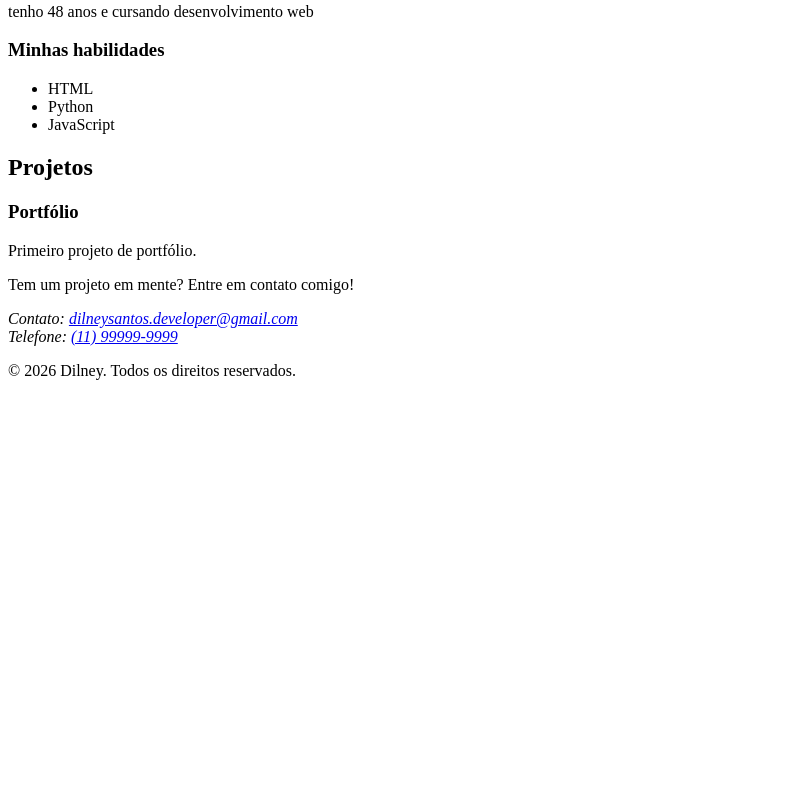
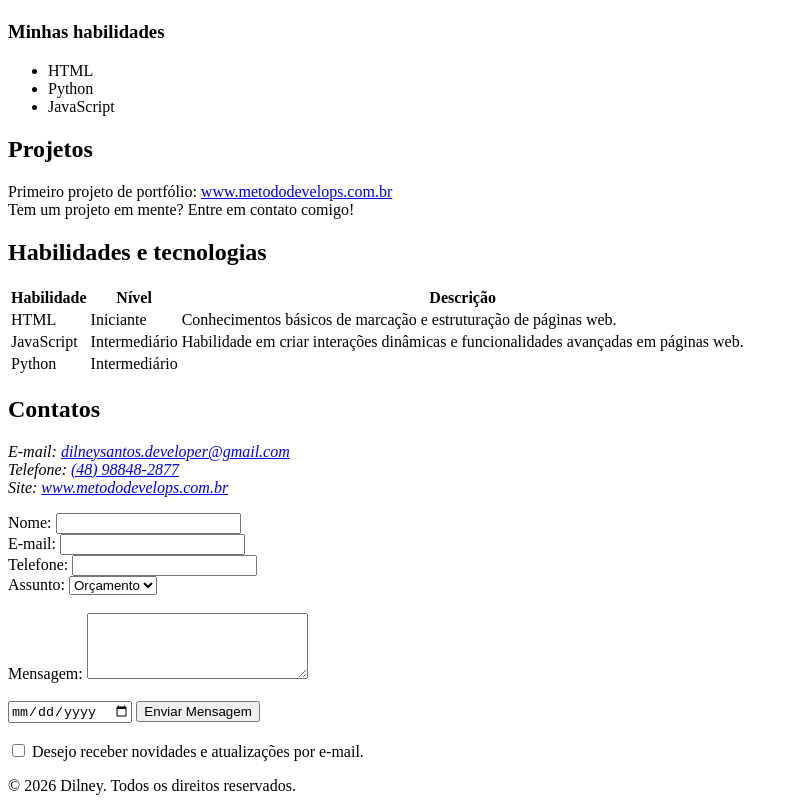
Before and after one commit to DilnSant/site, a plain HTML site: page index.html in a window 1280 px wide. Shown: the part 520-1331 px from the top of the page, without its empty margins (0-799 px from the left). Before the commit the page ends 916 px from the top, so only its background shows below. Drawn offline with Linux system fonts and the light colour scheme.

Commit message:
V2 _Formulário e Tabela

```diff
--- a/index.html
+++ b/index.html
@@ -16,7 +16,6 @@
                     <li><a href="#Sobre-mim">Sobre mim</a></li>
                     <li><a href="#Projetos">Projetos</a></li>
                     <li><a href="#Contatos">Contatos</a></li>
-                    <li><a href="http://metododevelops.com.br/" target="_blank">Metododevelops</a></li>
                </ul>
           </nav>
      </header>
@@ -48,18 +47,53 @@
 
           <h2>Projetos</h2>
           <article>
-               <h3>Portfólio</h3>
-               <p>Primeiro projeto de portfólio.</p>
+               <p>
+                    Primeiro projeto de portfólio: <a href="http://metododevelops.com.br/"
+                         target="_blank">www.metododevelops.com.br</a>
+                    <br> Tem um projeto em mente? Entre em contato comigo!
+               </p>
           </article>
-
      </section>
 
+     <section id="habilidades">
+          <h2>Habilidades e tecnologias</h2>
 
-     <section>
-          <p>Tem um projeto em mente? Entre em contato comigo!</p>
+          <table>
+               <thead>
+                    <tr>
+                         <th>Habilidade</th>
+                         <th>Nível</th>
+                         <th>Descrição</th>
+
+                    </tr>
+               </thead>
+
+               <tbody>
+                    <tr>
+                         <td>HTML</td>
+                         <td>Iniciante</td>
+                         <td>Conhecimentos básicos de marcação e estruturação de páginas web.</td>
+                    </tr>
+
+                    <tr>
+                         <td>JavaScript</td>
+                         <td>Intermediário</td>
+                         <td>Habilidade em criar interações dinâmicas e funcionalidades avançadas em páginas web.</td>
+                    </tr>
+                    <tr>
+                         <td>Python</td>
+                         <td>Intermediário</td>
+                    </tr>
+               </tbody>
+          </table>
+
+          </ul>
+
+          <h2>Contatos</h2>
           <address id="Contatos">
-               <p>Contato: <a href="mailto:dilneysantos.developer@gmail.com">dilneysantos.developer@gmail.com</a><br>
-                    Telefone: <a href="tel:+55148988482877">(11) 99999-9999</a>
+               <p>E-mail: <a href="mailto:dilneysantos.developer@gmail.com">dilneysantos.developer@gmail.com</a><br>
+                    Telefone: <a href="tel:+55148988482877">(48) 98848-2877</a><br>
+                    Site: <a href="http://metododevelops.com.br/" target="_blank">www.metododevelops.com.br</a>
                </p>
 
                </p>
@@ -67,6 +101,41 @@
      </section>
 
      <footer>
+
+          <form action="">
+
+               <label for="nome">Nome:</label>
+               <input type="text" id="nome" name="nome" required><br>
+
+               <label for="email">E-mail:</label>
+               <input type="email" id="email" name="email" required><br>
+
+               <label for="telefone">Telefone:</label>
+               <input type="tel" id="telefone" name="telefone"><br>
+
+               <label for="assunto">Assunto:</label>
+               <select name="assunto" id="assunto">
+                    <option value="orcamento">Orçamento</option>
+                    <option value="duvidas">Dúvidas</option>
+                    <option value="parceria">Parceria</option>
+               </select><br>
+               <br>
+               <label for="mensagem">Mensagem:</label>
+               <textarea id="mensagem" name="mensagem" cols="25" rows="4" required></textarea><br>
+               <br>
+
+               <input type="date">
+
+               <input type="submit" value="Enviar Mensagem">
+               <br>
+               <br>
+               <input type="checkbox" id="inscricao" name="inscricao">
+               <label for="inscricao">Desejo receber novidades e atualizações por e-mail.</label><br>
+
+               </select>
+
+
+          </form>
           <p>&copy; 2026 Dilney. Todos os direitos reservados.</p>
      </footer>
 
```
